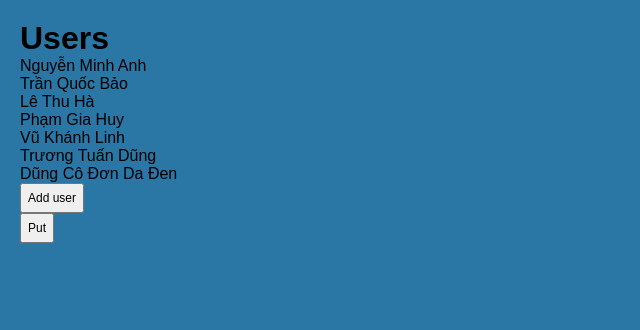
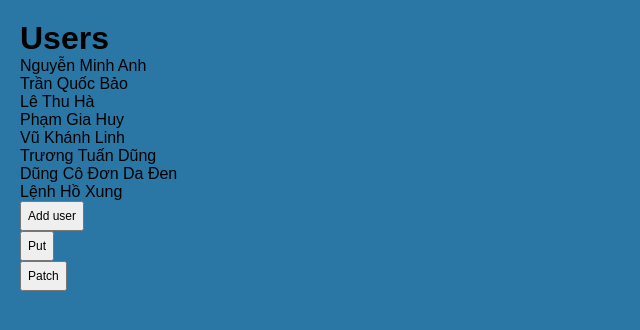
Before and after one commit to TruongTuanDung2001/React-learning, a React (Vite) app: page / in a window 1280 px wide. Shown: the top 330 px of the page, without its empty margins (0-640 px from the left). Built offline with nearby package versions, Linux system fonts and the light colour scheme; data requests are answered from the project's data file.

Commit message:
Handle patch api user

```diff
--- a/db.json
+++ b/db.json
@@ -55,6 +55,14 @@
       "age": 26,
       "city": "Hồ Chí Minh",
       "avatar": "https://i.pravatar.cc/150?img=1"
+    },
+    {
+      "id": "T4y9YpWuClw",
+      "name": "Lệnh Hồ Xung",
+      "email": "xungbangchu@gmail.com",
+      "age": 25,
+      "city": "Hồ Chí Minh",
+      "avatar": "https://i.pravatar.cc/150?img=1"
     }
   ],
   "$schema": "./node_modules/json-server/schema.json"
--- a/src/App.jsx
+++ b/src/App.jsx
@@ -26,7 +26,7 @@ import {
 
 import { UseEffect, UseEffect2, UseEffect3 } from "./components/UseEffect";
 import { Accordion, AutoCounter, CharacterCounter, Clock, FAQ, Gallery, PasswordStrength, RandomQuote, Tabs } from "./components/ExpUseEffect";
-import { PostUser, PutUser, UsersList } from "./components/API";
+import { PatchUser, PostUser, PutUser, UsersList } from "./components/API";
 //
 function App() {
   const [count, setCount] = useState(0); //setCount để thay đổi count lưu lại sau khi chạy increase()
@@ -330,6 +330,8 @@ function ApiUsers(){
       <PostUser />
 
       <PutUser />
+
+      <PatchUser />
     </div>
   )
 }
--- a/src/components/API.jsx
+++ b/src/components/API.jsx
@@ -81,7 +81,7 @@ function PutUser() {
   const id = "v_IEKdxfnpc"; //mẫu thui nho
   async function put(){
     const response = await fetch(`${API}/${id}`, {
-      method: "PUT",
+      method: "PUT", //phải đủ dữ liệu nha, nếu thiếu 1 dữ liệu thì trừ id ra, sẽ xóa luôn dữ liệu đó
       headers: {
         "Content-Type": "application/json",
       },
@@ -99,5 +99,36 @@ function PutUser() {
   )
 }
 
+// Patch api user
+function PatchUser(){
+  const dataUpdateUser = {
+    name: "Lệnh Hồ Xung",
+    email: "xungbangchu@gmail.com"
+  }
+  const id = "T4y9YpWuClw" // mẫu nữa nho
+  //
+  async function patch(){
+    const response = await fetch(`${API}/${id}`,{
+      method: "PATCH",
+      headers: {
+        "Content-Type": "application-json"
+      },
+      body: JSON.stringify(dataUpdateUser)
+    })
+
+    //
+    if(!response.ok) throw new Error("Cập nhật thất bại")
+    else console.log("Cập nhật thành công");
+  }
+
+  //
+  return (
+    <div>
+      <button onClick={patch}>Patch</button>
+    </div>
+  )
+
+}
+
 //
-export { UsersList, PostUser, PutUser };
+export { UsersList, PostUser, PutUser, PatchUser };
```
